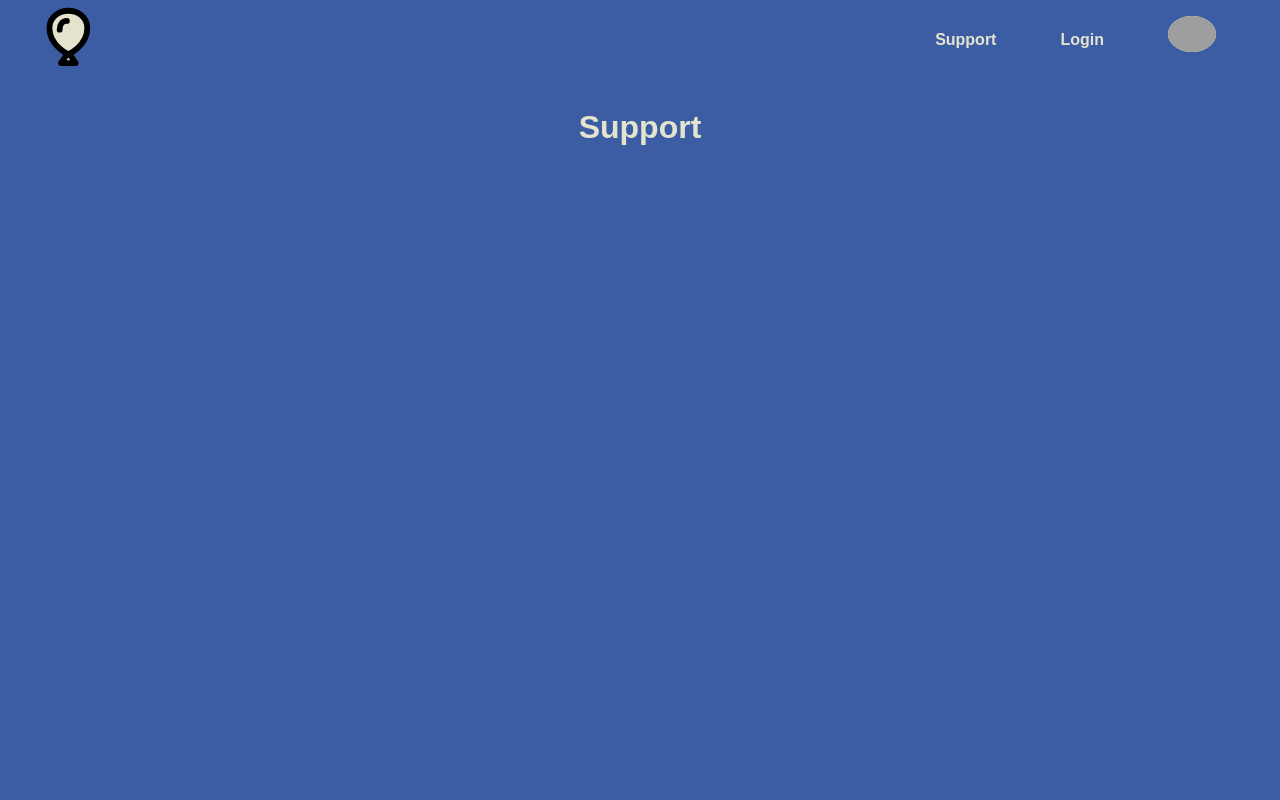
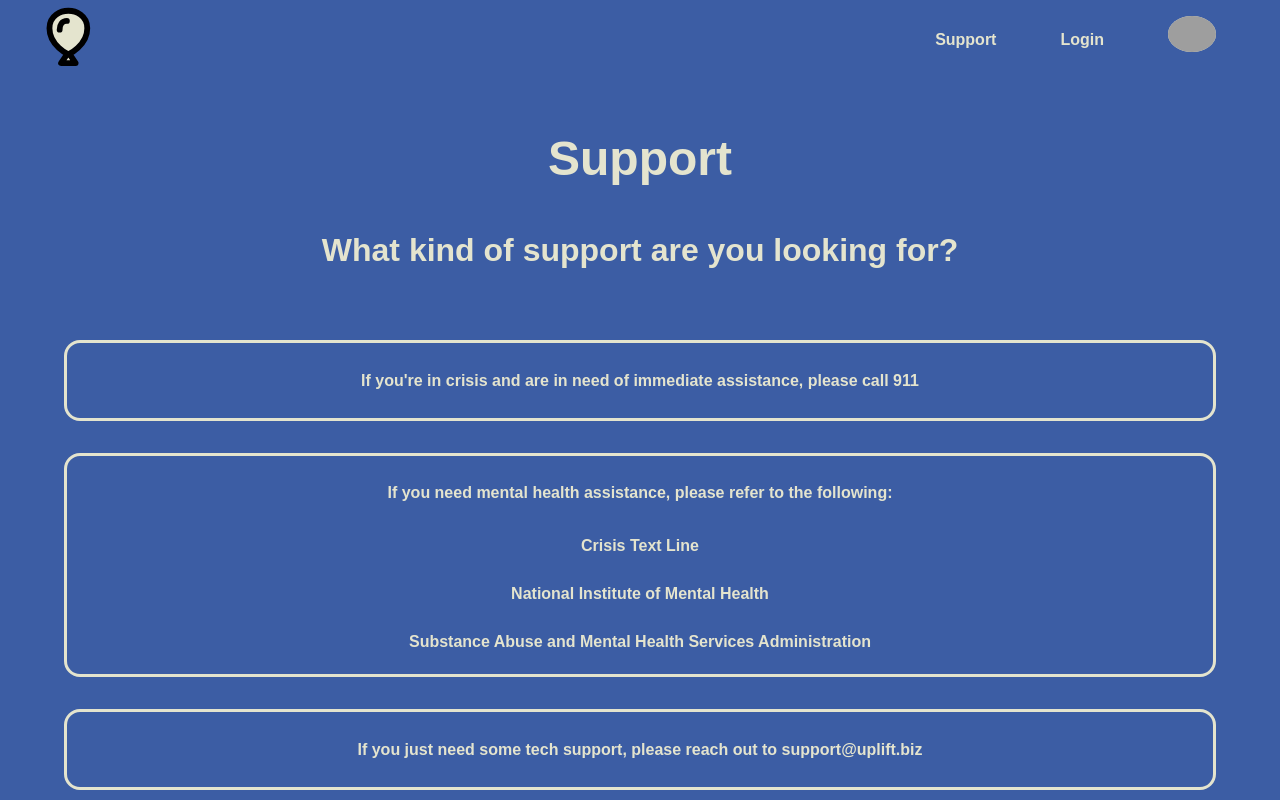
Before and after one commit to JackSpeidel/jack-speidel-capstone, a React (Create React App) app: page /support in a window 1280 px wide. Built offline with nearby package versions, Linux system fonts and the light colour scheme; grey boxes are pictures that could not be loaded.

Commit message:
final styling

```diff
--- /dev/null
+++ b/src/components/ButtonMailTo/ButtonMailTo.jsx
@@ -0,0 +1,17 @@
+import { Link } from "react-router-dom";
+
+const ButtonMailTo = ({ mailTo, label }) => {
+
+    return (
+        <Link className="link" to='/support'
+        onClick={(e) => {
+            window.location.href = mailTo;
+            e.preventDefault();
+        }}
+        >
+            {label}
+        </Link>
+    )
+    }
+
+export default ButtonMailTo
--- /dev/null
+++ b/src/components/ButtonMailTo/buttonMailTo.scss
@@ -0,0 +1,4 @@
+.link {
+    text-decoration: none;
+    color: inherit;
+}
--- a/src/pages/Login/Login.jsx
+++ b/src/pages/Login/Login.jsx
@@ -14,10 +14,6 @@ const Login = () => {
         event.preventDefault();
 
         const form = event.target;
-
-        if(!form.email.value || !form.password.value) {
-            return (<p>Please complete fields to log in</p>)
-        }
 
         try {
             const { data } = await axios.post(
@@ -54,6 +50,7 @@ const Login = () => {
             </div>
             <div className='login__login-button'>
                 <button className='login__button' to='/profile'>Login</button>
+                <p className='login__error'>{error}</p>
             </div>
         </form>
         <section className='login__register'>
--- a/src/pages/Login/login.scss
+++ b/src/pages/Login/login.scss
@@ -34,7 +34,9 @@
     }
 
     &__button {
+        font-size: 1rem;
         background-color: azure;
+        color: #3c5da4;
         border: 0;
         border-radius: 0.5rem;
         padding: 0.5rem;
--- a/src/pages/Register/Register.jsx
+++ b/src/pages/Register/Register.jsx
@@ -38,25 +38,25 @@ const Register = () => {
             <form className='register' onSubmit={handleSubmit} action="">
                 <h1 className='register__heading'>Register</h1>
                 <div className='register__1st-name-container'>
-                    <label htmlFor="first-name" >
+                    <label className='register__label' htmlFor="first-name" >
                         First Name:
                         <input className='register__input' name='first_name' type="text" id='first_name' placeholder="ex. Sir Thomas" />
                     </label>
                 </div>
                 <div className='register__last-name-container'>
-                    <label htmlFor="last-name" >
+                    <label className='register__label' htmlFor="last-name" >
                         Last Name:
                         <input className='register__input' name='last-name' type="text" id='last_name' placeholder="ex. de los Bunz" />
                     </label>
                 </div>
                 <div className='register__email-container'>
-                    <label htmlFor="email" >
+                    <label className='register__label' htmlFor="email" >
                         Email:
                         <input className='register__input' name='email' type="text" id='email' placeholder='Enter Spam Receiver Here' />
                     </label>
                 </div>
                 <div className='register__password-container'>
-                    <label htmlFor="password" >
+                    <label className='register__label' htmlFor="password" >
                         Password:
                         <input className='register__input' name='password' type="password" id='password' placeholder="🤐   🤐   🤐   🤐   🤐   🤐   🤐" />
                     </label>
@@ -69,7 +69,7 @@ const Register = () => {
                 </div>
             </form>
             <section className='register__login'>
-                <Link className='register__login-link' to='/login'><button>Already have a profile? Go Login!</button></Link>
+                <Link className='register__login-link' to='/login'><button className='register__button' >Already have a profile? Go Login!</button></Link>
             </section>
         </div>
     )
--- a/src/pages/Register/register.scss
+++ b/src/pages/Register/register.scss
@@ -1,5 +1,59 @@
 .register {
     margin: 0 1rem;
 
+    &__input {
+        width: 10rem;
+        padding: 0.5rem;
+        border-radius: 2rem;
+        margin-left: 2rem;
+    }
 
+    &__1st-name-container {
+        margin-bottom: 1rem;
+    }
+
+    &__last-name-container {
+        margin-bottom: 1rem;
+    }
+
+    &__email-container {
+        margin-bottom: 1rem;
+    }
+
+    &__password-container {
+        margin-bottom: 2rem;
+    }
+
+    &__label {
+        font-weight: 600;
+        font-size: 1.3rem;
+    }
+
+    &__register {
+        margin: 1rem 0;
+    }
+
+    &__register-link{
+        text-decoration: none;
+        color: inherit;
+    }
+
+    &__error{
+        color: rgb(166, 223, 232);
+
+    }
+
+    &__login {
+        margin: 1rem 1rem 1rem 1rem;
+    }
+
+    &__button {
+        font-size: 1rem;
+        color: #3c5da4;
+        background-color: azure;
+        border: 0;
+        border-radius: 0.5rem;
+        padding: 0.5rem;
+        box-shadow: 6px 6px 15px 1px rgb(107, 37, 144);
+    }
 }
--- a/src/pages/Support/Support.jsx
+++ b/src/pages/Support/Support.jsx
@@ -1,10 +1,34 @@
 import './support.scss';
+import { Link } from 'react-router-dom';
+import ButtonMailTo from '../../components/ButtonMailTo/ButtonMailTo';
 
 const Support = () => {
+
 
   return (
     <div className='support'>
         <h1 className='support__heading'>Support</h1>
+        <h2 className='support__subheading'>What kind of support are you looking for?</h2>
+        <section className='support__cards'>
+            <section className='support__card'>
+                <h4>If you're in crisis and are in need of immediate assistance, please call 911</h4>
+            </section>
+            <section className='support__card'>
+                <h4>If you need mental health assistance, please refer to the following:</h4>
+                <Link className='support__link' to={'https://www.crisistextline.org/'}>
+                    <p>Crisis Text Line</p>
+                </Link>
+                <Link className='support__link' to={'https://www.nimh.nih.gov/health/find-help'}>
+                    <p>National Institute of Mental Health</p>
+                </Link>
+                <Link className='support__link' to={'https://www.samhsa.gov/find-help'}>
+                    <p>Substance Abuse and Mental Health Services Administration</p>
+                </Link>
+            </section>
+            <section className='support__card'>
+                <h4>If you just need some tech support, please reach out to <span >{'support@uplift.biz'}</span></h4>
+            </section>
+        </section>
     </div>
   )
 }
--- a/src/pages/Support/support.scss
+++ b/src/pages/Support/support.scss
@@ -1,6 +1,35 @@
 .support {
+    display: flex;
+    flex-direction: column;
 
     &__heading {
+        font-size: 3rem;
         text-align: center;
     }
+
+    &__subheading {
+        font-size: 2rem;
+        text-align: center;
+    }
+
+    &__cards{
+        display: flex;
+        flex-direction: column;
+        justify-content: center;
+        margin-top: 1rem;
+    }
+
+    &__card {
+        flex-direction: row;
+        border: 3px solid rgb(228, 228, 206);
+        border-radius: 1rem;
+        text-align: center;
+        margin: 2rem 4rem 0 4rem;
+    }
+
+    &__link {
+        font-weight: 600;
+        text-decoration: none;
+        color: inherit;
+    }
 }
```
